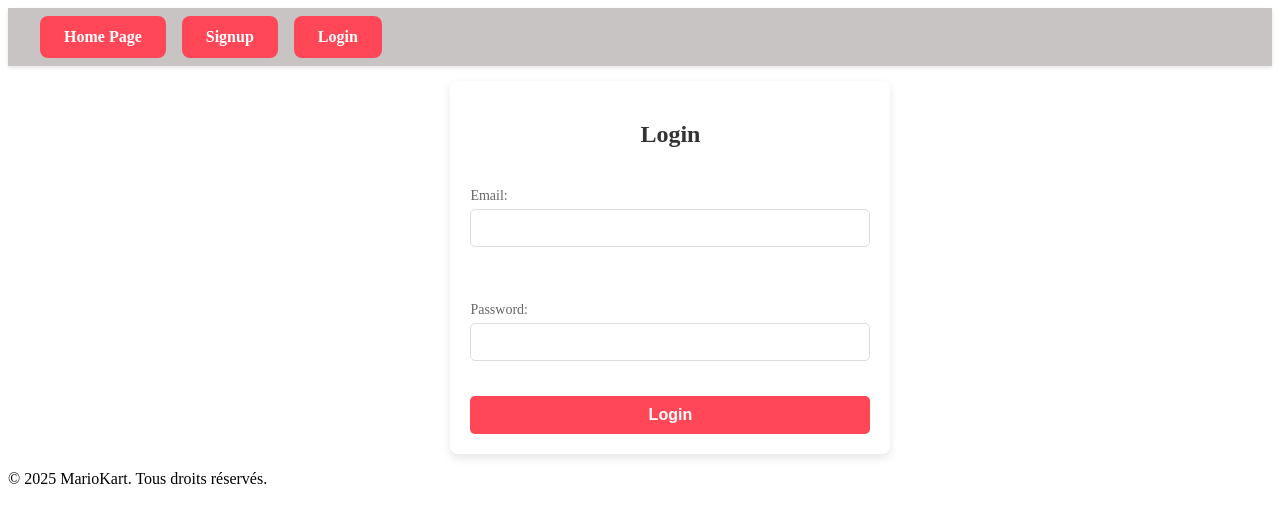
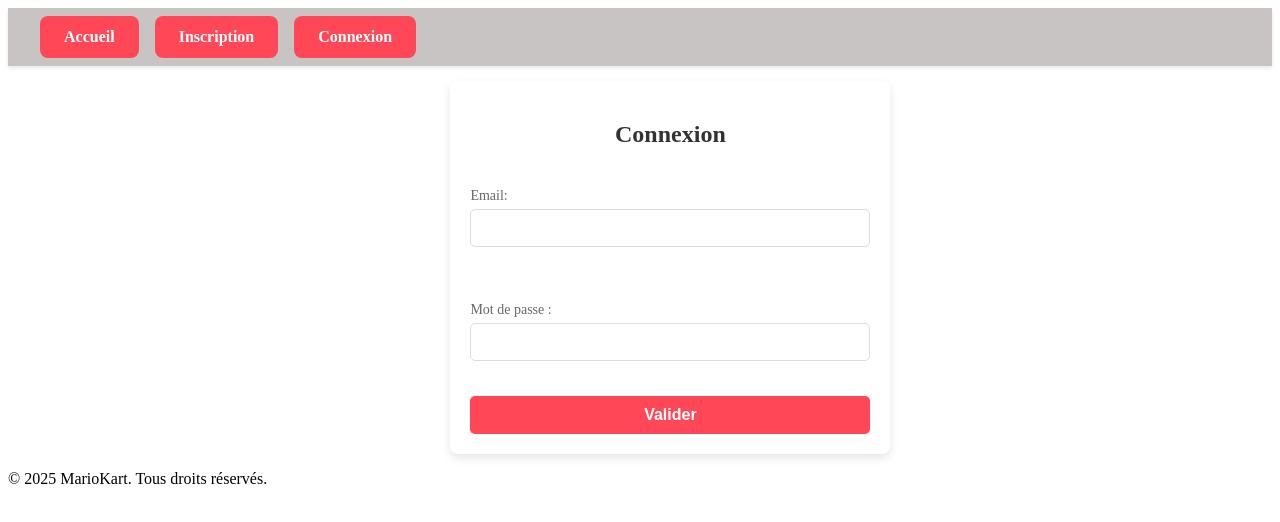
Before and after one commit to mariefrancef/FRONTmicroService, an Angular app: page /login in a window 1280 px wide. Shown: the top 522 px of the page. Built offline with nearby package versions, Linux system fonts and the light colour scheme.

Commit message:
trad in fr

```diff
--- a/src/app/app.component.html
+++ b/src/app/app.component.html
@@ -1,10 +1,10 @@
 <nav class="navBar">
   <ul class="linkNavBar">
-    <li class="cta"><a class="btn" routerLink="/">Home Page</a></li>
+    <li class="cta"><a class="btn" routerLink="/">Accueil</a></li>
     <li class="cta">
-      <a class="btn" routerLink="/signup">Signup</a>
+      <a class="btn" routerLink="/signup">Inscription</a>
     </li>
-    <li class="cta"><a class="btn" routerLink="/login">Login</a></li>
+    <li class="cta"><a class="btn" routerLink="/login">Connexion</a></li>
     <!-- <li><a routerLink="/signal">Signal</a></li> -->
   </ul>
 </nav>
--- a/src/app/pages/login/login.component.html
+++ b/src/app/pages/login/login.component.html
@@ -1,5 +1,5 @@
 <div class="connectForm">
-  <h2>Login</h2>
+  <h2>Connexion</h2>
   <form (ngSubmit)="onSubmit()" class="loginForm">
     <div class="inputForm">
       <label for="email">Email:</label>
@@ -7,7 +7,7 @@
     </div>
 
     <div class="inputForm">
-      <label for="password">Password:</label>
+      <label for="password">Mot de passe :</label>
       <input
         type="password"
         id="password"
@@ -16,6 +16,6 @@
         required
       />
     </div>
-    <button type="submit">Login</button>
+    <button type="submit">Valider</button>
   </form>
 </div>
--- a/src/app/pages/signup/signup.component.html
+++ b/src/app/pages/signup/signup.component.html
@@ -2,17 +2,17 @@
   <h2>Signup</h2>
   <form (ngSubmit)="onSubmit()" class="loginForm">
     <div>
-      <label for="name">Name:</label>
+      <label for="name">Nom :</label>
       <input type="text" id="name" [(ngModel)]="name" name="name" required />
     </div>
 
     <div>
-      <label for="email">Email:</label>
+      <label for="email">Email :</label>
       <input type="text" id="email" [(ngModel)]="email" name="email" required />
     </div>
 
     <div>
-      <label for="password">Password:</label>
+      <label for="password">Mot de passe :</label>
       <input
         type="password"
         id="password"
@@ -22,6 +22,6 @@
       />
     </div>
 
-    <button type="submit">Signup</button>
+    <button type="submit">Valider</button>
   </form>
 </div>
```
